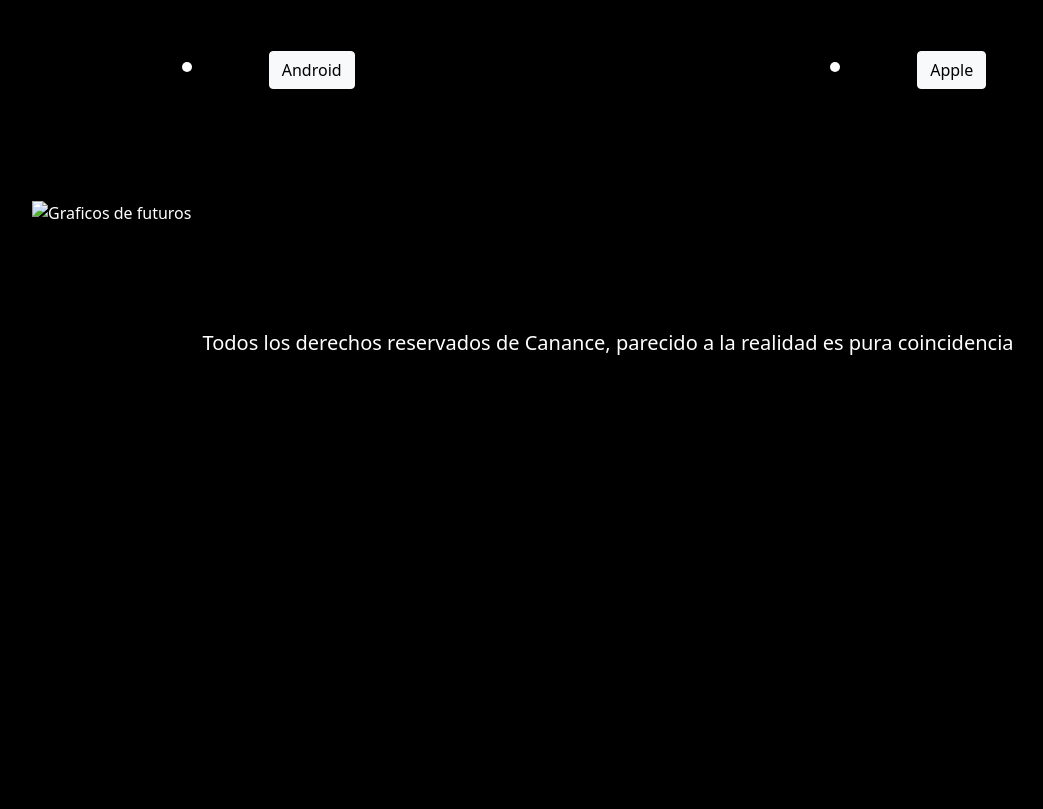
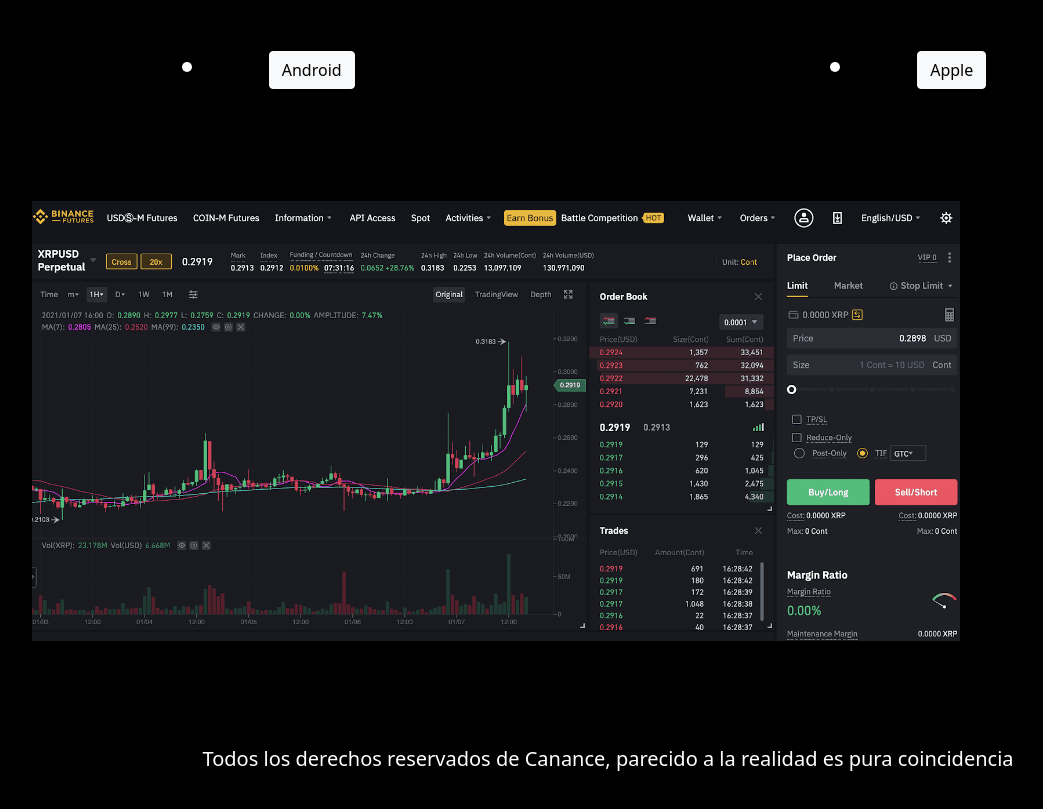
Before and after one commit to AguCacere/Canance-v.1, a plain HTML site: page pages/mercados.html in a window 1280 px wide. Shown: the part 2300-3109 px from the top of the page, without its empty margins (32-1075 px from the left). Before the commit the page ends 2705 px from the top, so only its background shows below. Drawn offline with nearby package versions, Linux system fonts and the light colour scheme; the site is published under a folder, as on GitHub Pages, so addresses that start at the root find nothing.

Commit message:
arreglando rutas

```diff
--- a/pages/mercados.html
+++ b/pages/mercados.html
@@ -99,7 +99,7 @@
                             Apple
                         </a></li>
                     </nav>
-                    <img class="img-fluid w-75 m-5 p-3" src="/img/grafica-1.png" alt="Graficos de futuros">
+                    <img class="img-fluid w-75 m-5 p-3" src="../img/grafica-1.png" alt="Graficos de futuros">
             </main>
             <footer>
                 <!--inicio footer-->
```
Also changed, not shown: pages/productos.html (+1 -1 lines).
